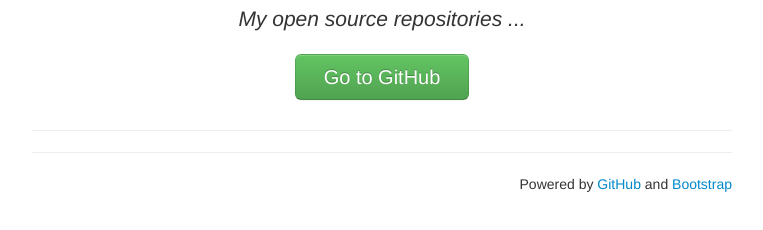
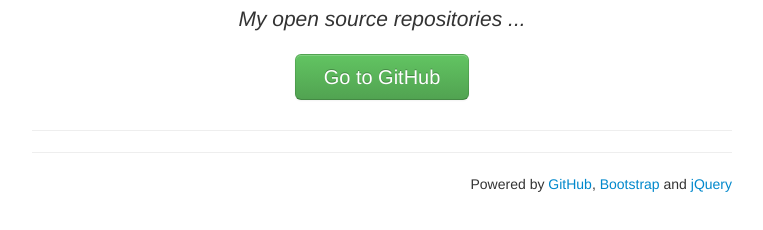
Before and after one commit to unboundio/unboundio.github.com, a plain HTML site: page index.html in a window 1280 px wide. Shown: the part 164-394 px from the top of the page, without its empty margins (258-1021 px from the left). Drawn offline with Linux system fonts and the light colour scheme; no server answers.

Commit message:
Added jQuery to 'Powered by ...'.

```diff
--- a/index.html
+++ b/index.html
@@ -52,7 +52,7 @@
       </div>
       <hr>
       <div class="footer pull-right">
-        <p>Powered by <a href="https://github.com/" title="GitHub">GitHub</a> and <a href="http://twitter.github.com/bootstrap/" title="Bootstrap">Bootstrap</a></p>
+        <p>Powered by <a href="https://github.com/" title="GitHub">GitHub</a>, <a href="http://twitter.github.com/bootstrap/" title="Bootstrap">Bootstrap</a> and <a href="http://twitter.github.com/bootstrap/" title="jQuery">jQuery</a></p>
       </div>
     </div>
     <script src="js/jquery-1.9.1.min.js"></script>
```
